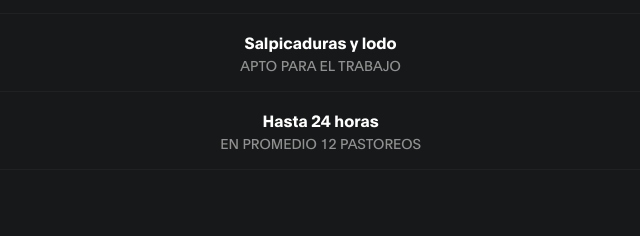
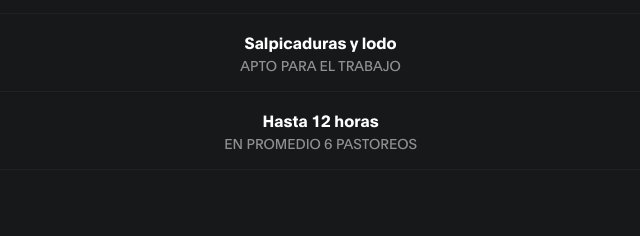
Before and after one commit to HSTPUJ/HSTPUJ.github.io, a plain HTML site: page index.html in a window 1280 px wide. Shown: the part 3141-3377 px from the top of the page, 547-1187 px from the left. Drawn offline with nearby package versions, Linux system fonts and the light colour scheme; a script that the page names is missing.

Commit message:
Update index.html

```diff
--- a/index.html
+++ b/index.html
@@ -310,8 +310,8 @@
                                          <tr>
                                             <td><small>Duración de batería</small></td>
                                             <td>
-                                                <strong>Hasta 24 horas</strong>
-                                                <span>en promedio 12 pastoreos</span>
+                                                <strong>Hasta 12 horas</strong>
+                                                <span>en promedio 6 pastoreos</span>
                                             </td>
                                          </tr>
                                      </tbody>
```
